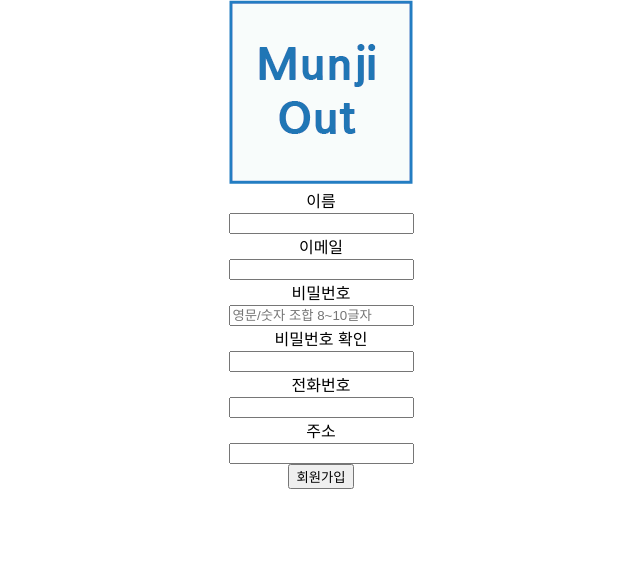
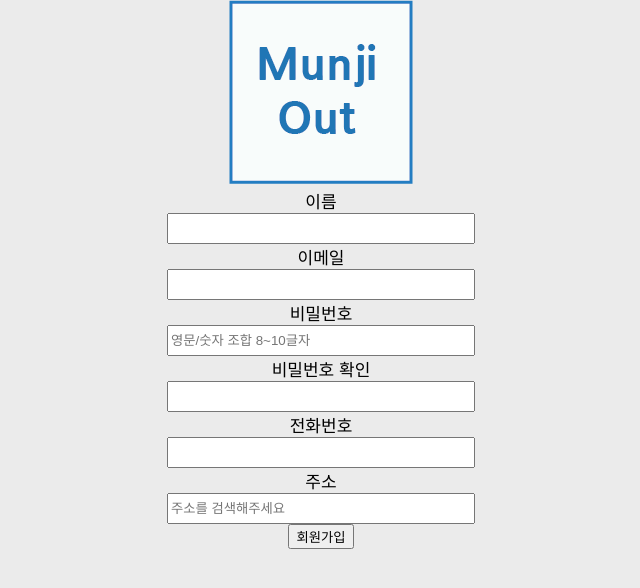
Before and after one commit to codestates/MunjiOut, a React (Create React App) app in the folder client/: page /signup in a window 1280 px wide. Shown: the top 588 px of the page, without its empty margins (319-959 px from the left). Built offline with nearby package versions, Linux system fonts and the light colour scheme.

Commit message:
fix: input address

```diff
--- a/client/src/App.css
+++ /dev/null
@@ -1,3 +0,0 @@
-.App {
-  text-align: center;
-}
--- a/client/src/App.js
+++ b/client/src/App.js
@@ -1,5 +1,3 @@
-import logo from "./logo.svg";
-import "./App.css";
 import Signup from "./pages/SignUp";
 
 function App() {
--- /dev/null
+++ b/client/src/pages/SignUp.css
@@ -0,0 +1,16 @@
+.Signup {
+  text-align: center;
+}
+
+body {
+  background-color: rgb(235, 235, 235);
+}
+
+input {
+  width: 300px;
+  height: 25px;
+}
+
+.info {
+  font-size: 17px;
+}
--- a/client/src/pages/SignUp.js
+++ b/client/src/pages/SignUp.js
@@ -1,5 +1,6 @@
-import React, { useState } from "react";
+import React, { useState, useRef, useEffect } from "react";
 import logo from "../MunjioutLogo.png";
+import "./SignUp.css";
 
 function Signup() {
   const [userInfo, setUserInfo] = useState({
@@ -35,14 +36,14 @@ function Signup() {
   };
 
   return (
-    <div>
+    <div className="Signup">
       <img src={logo}></img>
       <div>
-        <div>이름</div>
+        <div className="info">이름</div>
         <input type="text" onChange={handleInputValue("username")}></input>
       </div>
       <div>
-        <div>이메일</div>
+        <div className="info">이메일</div>
         <input
           type="email"
           onChange={handleInputValue("email")}
@@ -50,7 +51,7 @@ function Signup() {
         ></input>
       </div>
       <div>
-        <div>비밀번호</div>
+        <div className="info">비밀번호</div>
         <input
           type="password"
           onChange={handleInputValue("password")}
@@ -59,17 +60,20 @@ function Signup() {
         ></input>
       </div>
       <div>
-        <div>비밀번호 확인</div>
+        <div className="info">비밀번호 확인</div>
         <input type="password" onChange={handleCheckPassword}></input>
         <div>{checkPassword ? null : "비밀번호가 일치하지 않습니다"}</div>
       </div>
       <div>
-        <div>전화번호</div>
+        <div className="info">전화번호</div>
         <input type="text" onChange={handleInputValue("mobile")}></input>
       </div>
       <div>
-        <div>주소</div>
-        <input type="text" onChange={handleInputValue("address")}></input>
+        <div className="info">주소</div>
+        <input
+          placeholder="주소를 검색해주세요"
+          onBlur={handleInputValue("address")}
+        ></input>
       </div>
       <button>회원가입</button>
     </div>
```
